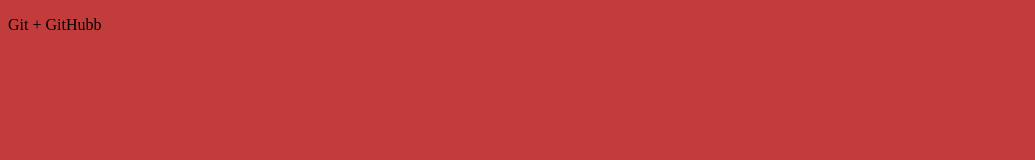
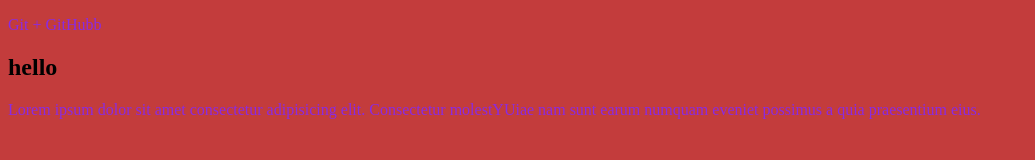
Before and after one commit to evg8282fanuc/gittest, a plain HTML site: page index.html in a window 1280 px wide. Shown: the whole page, without its empty margins (0-1035 px from the left). Drawn offline with Linux system fonts and the light colour scheme.

Commit message:
наши первые изменения

```diff
--- a/css/main.css
+++ b/css/main.css
@@ -2,3 +2,9 @@ body {
     background-color: rgb(195, 60, 60);
 
 }
+ p {color: blueviolet;
+}
+
+h2 {
+    font-style: 50px;
+}
--- a/index.html
+++ b/index.html
@@ -9,5 +9,7 @@
 </head>
 <body>
     <p>Git + GitHubb</p>
+    <h2>hello</h2>
+    <p>Lorem ipsum dolor sit amet consectetur adipisicing elit. Consectetur molestYUiae nam sunt earum numquam eveniet possimus a quia praesentium eius.</p>
 </body>
 </html>
```
